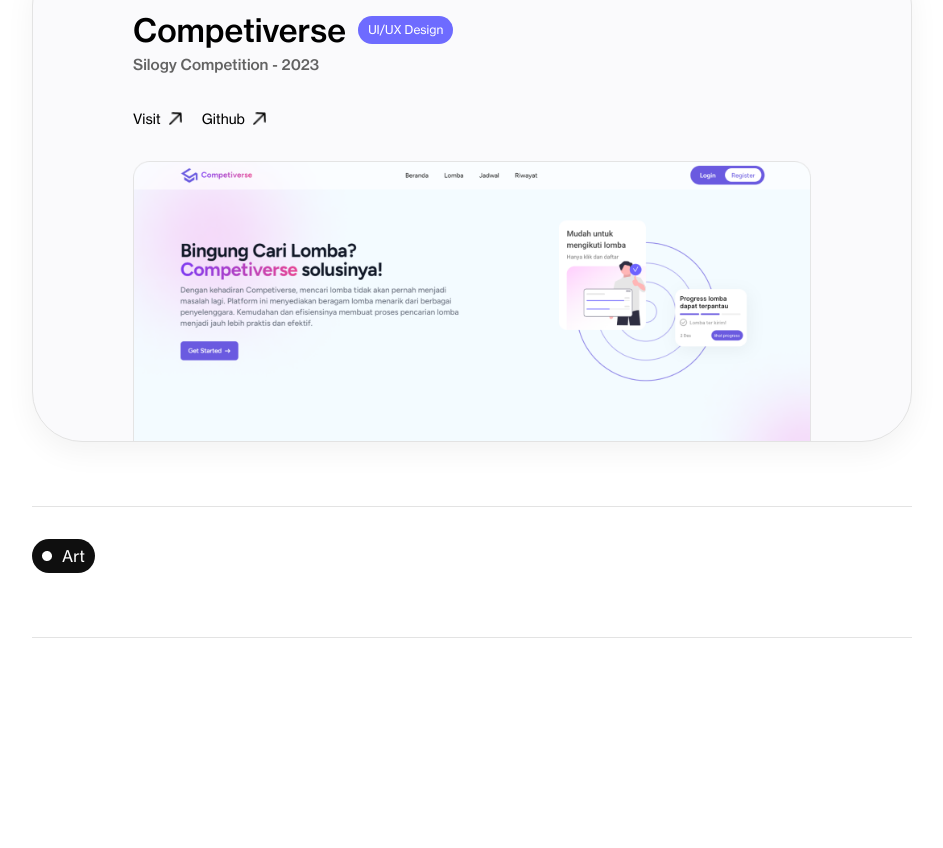
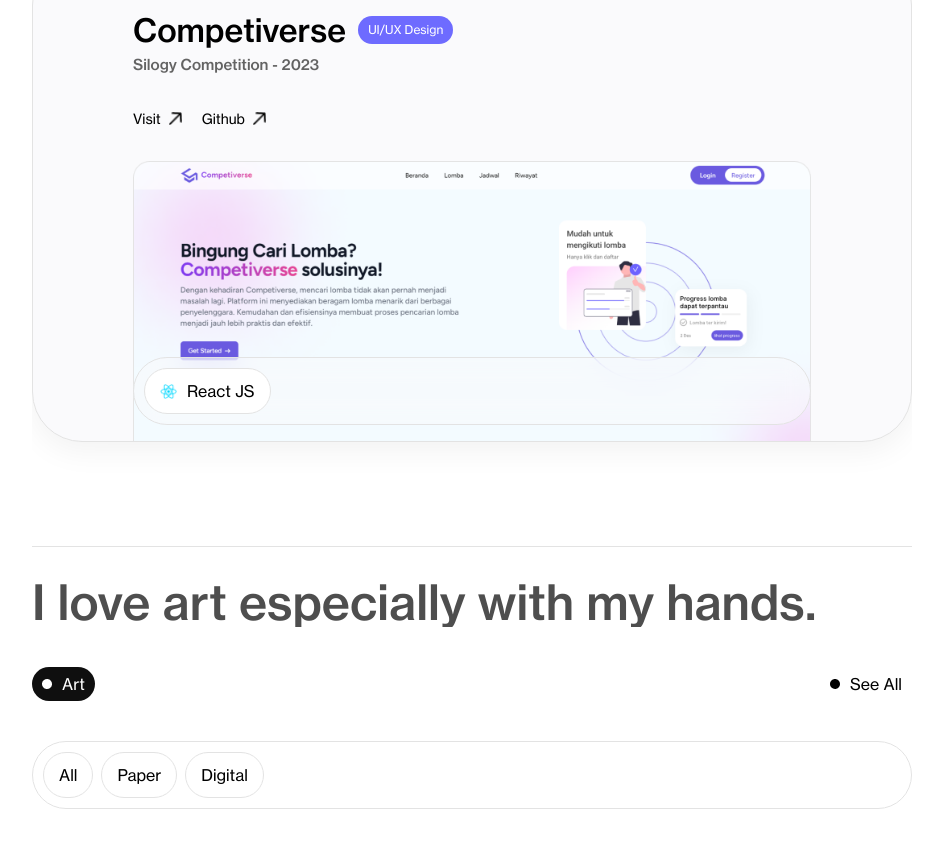
Before and after one commit to aryadira/aryadira-portofolio, a Next.js app: page / in a window 1280 px wide. Shown: the part 1498-2346 px from the top of the page, without its empty margins (168-1111 px from the left). Before the commit the page ends 2168 px from the top, so only its background shows below. Built offline with nearby package versions, Linux system fonts and the light colour scheme.

Commit message:
completing project section and add art section

```diff
--- a/src/app/page.tsx
+++ b/src/app/page.tsx
@@ -3,11 +3,11 @@
 
 export default function Home() {
   return (
-    <div>
+    <>
       <Intro />
       <Expertise />
       <Project />
       <Art />
-    </div>
+    </>
   );
 }
--- a/src/components/mask.tsx
+++ b/src/components/mask.tsx
@@ -8,14 +8,13 @@
 
 export default function Mask({ className, children }: Mask) {
   const body = useRef(null);
-  const isInView = useInView(body, { once: true, margin: "75%" });
+  const isInView = useInView(body, { once: true, margin: "-5%" });
 
   const animation = {
     initial: { y: "100%" },
 
-    enter: (i: any) => ({ y: "0", transition: { duration: 0.75, ease: [0.33, 1, 0.68, 1], delay: 0.075 * i } }),
+    enter: (i: any) => ({ y: "0", transition: { duration: 1, ease: [0.33, 1, 0.68, 1], delay: 0.075 * i } }),
   };
-
 
   return (
     <div ref={body}>
--- a/src/components/sections/art.tsx
+++ b/src/components/sections/art.tsx
@@ -1,11 +1,29 @@
+import Button from "../button";
 import HorizontalLine from "../horizontal";
 import Label from "../label";
+import { artCategories } from "@/lib/categories";
+import Mask from "../mask";
 
 export default function Art() {
   return (
     <section className='w-full'>
-      <Label type='icon'>Art</Label>
+      <Mask className='text-black-2nd font-medium text-5xl mb-10'>I love art especially with my hands.</Mask>
+      <Mask>
+        <div className='flex justify-between items-center'>
+          <Label type='icon'>Art</Label>
+          <Label type='link' link='/art'>
+            See All
+          </Label>
+        </div>
+      </Mask>
+      <Mask>
+        <div className='filter-bar gap-2 flex border border-[#E3E3E3] p-[10px] rounded-full mt-10'>
+          {artCategories.map((category, index) => (
+            <Button key={index}>{category.name}</Button>
+          ))}
+        </div>
+      </Mask>
       <HorizontalLine />
     </section>
-  );;
+  );
 }
--- a/src/components/sections/intro.tsx
+++ b/src/components/sections/intro.tsx
@@ -2,30 +2,30 @@
 import { Flaviotte } from "@/utils/custom-font";
 import HorizontalLine from "../horizontal";
 import Label from "../label";
-import MaskText from "../mask";
+import Mask from "../mask";
 
 export default function Intro() {
   return (
     <section id='intro' className='w-full pt-[100px] mt-[100px]'>
       <div className='intro-title text-[32px]'>
         <div className='text-black-2nd font-medium flex'>
-          <MaskText>
+          <Mask>
             <span className={Flaviotte.className}> Hello</span>, i’m <span className='font-bold text-black'>arya dira hernanda</span>
-          </MaskText>
-          <MaskText className='star ml-2'>
+          </Mask>
+          <Mask className='star ml-2'>
             <Image src='/icons/star.png' width={40} height={45} alt='star' />
-          </MaskText>
+          </Mask>
         </div>
-        <MaskText className='text-black-2nd font-medium'>a person who excited with coding and design</MaskText>
+        <Mask className='text-black-2nd font-medium'>a person who excited with coding and design</Mask>
       </div>
-      <MaskText className='resume-link mt-10'>
+      <Mask className='resume-link mt-10'>
         <a href='...' className='inline-flex items-center gap-1 hover:underline font-medium'>
           Resume{" "}
           <span>
             <Image src={"/icons/arrow.png"} width={12} height={12} alt='arrow' />
           </span>
         </a>
-      </MaskText>
+      </Mask>
       <HorizontalLine />
     </section>
   );
--- a/src/components/sections/project.tsx
+++ b/src/components/sections/project.tsx
@@ -3,7 +3,8 @@
 import Button from "../button";
 import HorizontalLine from "../horizontal";
 import Label from "@/components/label";
-import { categories } from "@/lib/categories";
+import { projectCategories } from "@/lib/categories";
+import Mask from "../mask";
 
 export default function Project() {
   const projects = [
@@ -14,6 +15,12 @@
       url: "...",
       github: "...",
       img: "/projects/competiverse.png",
+      stacks: [
+        {
+          name: "React JS",
+          icon: "reactjs.png",
+        },
+      ],
     },
     {
       name: "Competiverse",
@@ -22,26 +29,36 @@
       url: "...",
       github: "...",
       img: "/projects/competiverse.png",
+      stacks: [
+        {
+          name: "React JS",
+          icon: "reactjs.png",
+        },
+      ],
     },
   ];
 
-
   return (
     <section className='w-full'>
+      <Mask>
         <div className='flex justify-between items-center'>
           <Label type='icon'>Project</Label>
           <Label type='link' link='/projects'>
             See All
           </Label>
         </div>
+      </Mask>
+      <Mask>
         <div className='filter-bar gap-2 flex border border-[#E3E3E3] p-[10px] rounded-full mt-10'>
-        {categories.map((category, index) => (
+          {projectCategories.map((category, index) => (
             <Button key={index}>{category.name}</Button>
           ))}
         </div>
+      </Mask>
       <div className='group-card-project w-full mt-10'>
         {projects.map((project, index) => (
-          <div key={index} className='card-project border border-[#E3E3E3] bg-[#FAFAFC] shadow-[0_10px_30px_rgba(0,0,0,0.05)] rounded-[50px] mb-10'>
+          <Mask key={index}>
+            <div className='card-project border border-[#E3E3E3] bg-[#FAFAFC] shadow-[0_10px_30px_rgba(0,0,0,0.05)] rounded-[50px] mb-10 relative'>
               <div className='container px-[100px] pt-[50px]'>
                 <div className='group-title flex items-center gap-3'>
                   <div className='title-project text-[32px] font-medium'>{project.name}</div>
@@ -64,14 +81,24 @@
                     </span>
                   </a>
                 </div>
-              <div className='image-project px-0 pt-8'>
+                <div className='image-project px-0 pt-8 relative'>
                   <img src={project.img} className='w-full' alt='image' />
+                  <div className='w-full stack-project bg-white-transparent absolute bottom-0 mb-4 flex item-cemter justify-start py-[10px] px-[10px] border border-[#E3E3E3] rounded-full backdrop-blur-md'>
+                    {project.stacks.map((stack, index) => (
+                      <Label type='image' src={stack.icon} key={index}>
+                        {stack.name}
+                      </Label>
+                    ))}
                   </div>
                 </div>
               </div>
+            </div>
+          </Mask>
         ))}
       </div>
+      <Mask>
         <HorizontalLine />
+      </Mask>
     </section>
   );
 }
--- a/src/lib/categories.ts
+++ b/src/lib/categories.ts
@@ -1,4 +1,4 @@
-export const categories = [
+export const projectCategories = [
   {
     name: "All",
   },
@@ -9,3 +9,15 @@
     name: "UI/UX Design",
   },
 ];
+
+export const artCategories = [
+  {
+    name: "All",
+  },
+  {
+    name: "Paper",
+  },
+  {
+    name: "Digital",
+  },
+];
--- a/tailwind.config.ts
+++ b/tailwind.config.ts
@@ -13,6 +13,7 @@
       },
       colors: {
         "black-2nd": "#4E4E4E",
+        "white-transparent": "rgba(250, 250, 252, 0.50)",
       },
     },
   },
```
Lines whose indentation alone changed are shown as unchanged.
